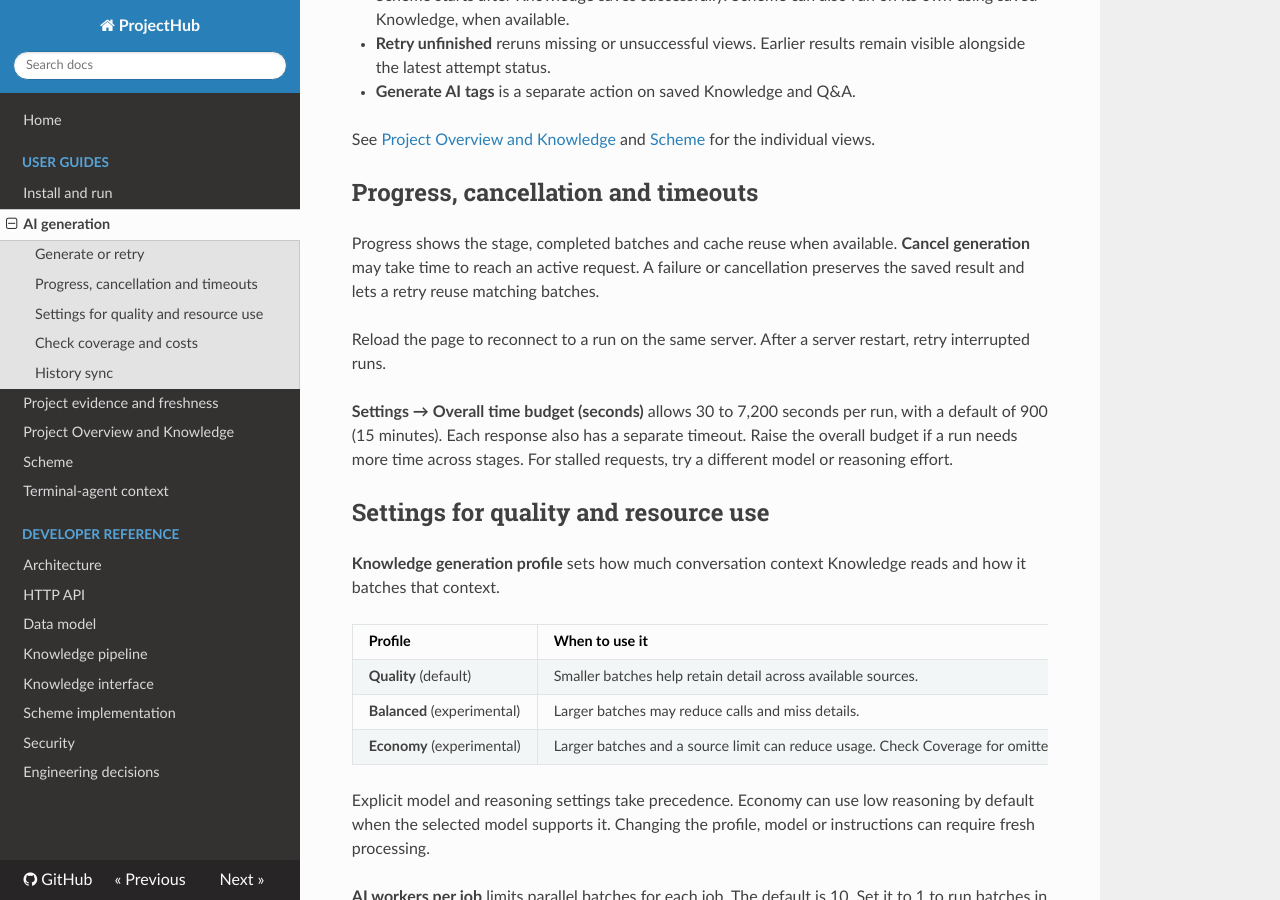
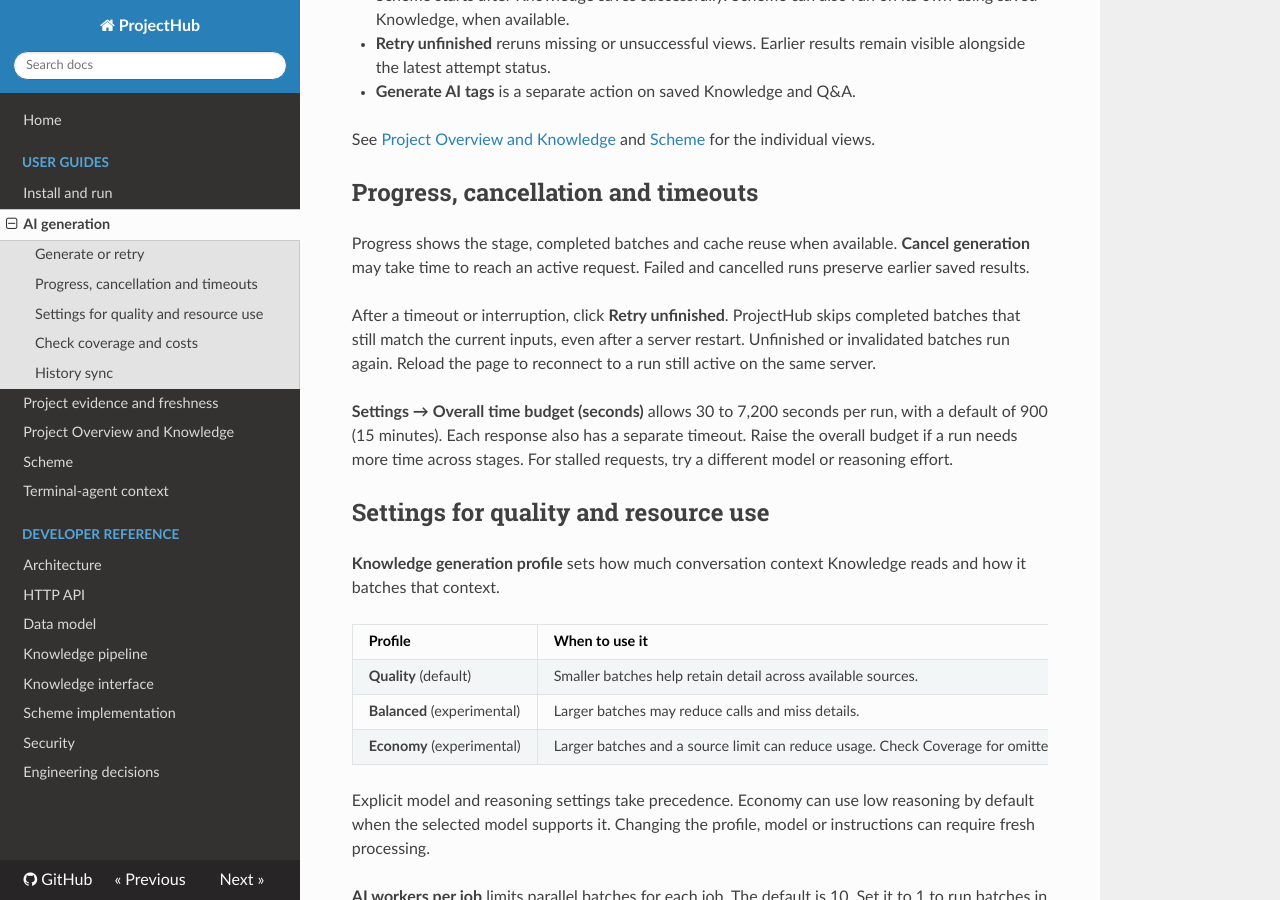
Before and after one commit to avnikonenko/ProjectHub, an MkDocs documentation site: the page built from docs/AI_GENERATION.md, in a window 1280 px wide and 900 px high, scrolled down 400 px. Built offline with MkDocs 1.6.1, drawn with Linux system fonts in a browser that asks for light colours; nearby versions of some CDN libraries.

Commit message:
Explain cache reuse after generation timeouts

```diff
--- a/docs/AI_GENERATION.md
+++ b/docs/AI_GENERATION.md
@@ -22,11 +22,13 @@ See [Project Overview and Knowledge](PROJECT_KNOWLEDGE_UI.md) and
 ## Progress, cancellation and timeouts
 
 Progress shows the stage, completed batches and cache reuse when available.
-**Cancel generation** may take time to reach an active request. A failure or
-cancellation preserves the saved result and lets a retry reuse matching batches.
+**Cancel generation** may take time to reach an active request. Failed and
+cancelled runs preserve earlier saved results.
 
-Reload the page to reconnect to a run on the same server. After a server restart,
-retry interrupted runs.
+After a timeout or interruption, click **Retry unfinished**. ProjectHub skips
+completed batches that still match the current inputs, even after a server
+restart. Unfinished or invalidated batches run again. Reload the page to
+reconnect to a run still active on the same server.
 
 **Settings → Overall time budget (seconds)** allows 30 to 7,200 seconds per run,
 with a default of 900 (15 minutes). Each response also has a separate timeout.
```
